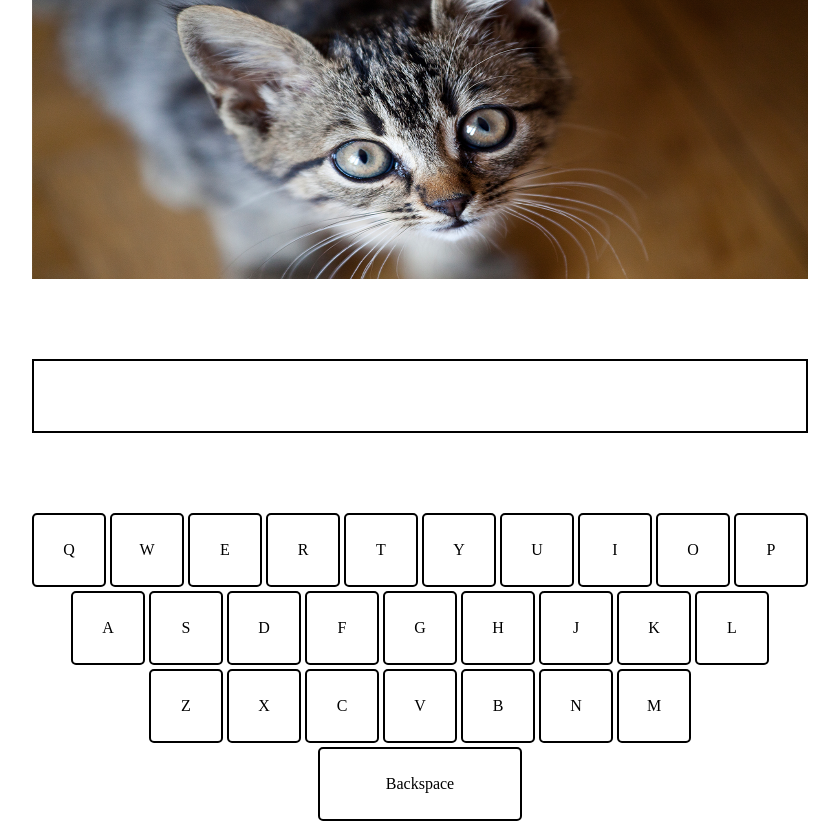
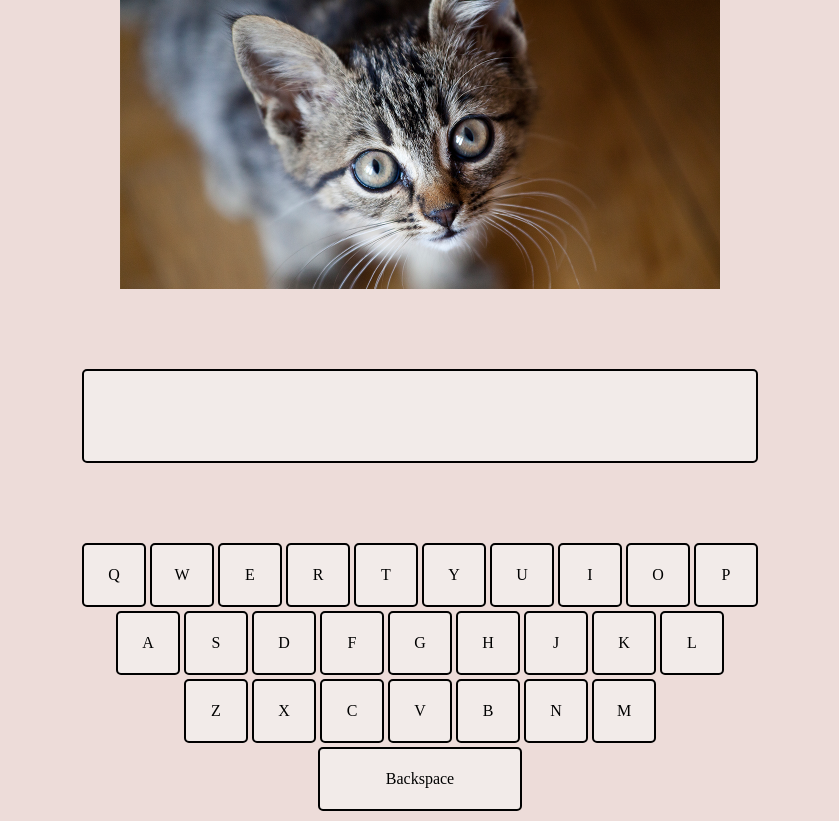
Before and after one commit to jzapiorkowski/guess-the-word, a React app: page / in a window 1280 px wide. Shown: the whole page, without its empty margins (220-1059 px from the left). Built offline with nearby package versions, Linux system fonts and the light colour scheme.

Commit message:
add styles

```diff
--- a/public/index.html
+++ b/public/index.html
@@ -20,7 +20,7 @@
       work correctly both with client-side routing and a non-root public URL.
       Learn how to configure a non-root public URL by running `npm run build`.
     -->
-    <title>React App</title>
+    <title>Guess the word!</title>
   </head>
   <body>
     <noscript>You need to enable JavaScript to run this app.</noscript>
--- a/src/button/button.scss
+++ b/src/button/button.scss
@@ -1,11 +1,25 @@
 .button {
-  width: 70px;
-  height: 70px;
+  width: 60px;
+  height: 60px;
   border: solid 2px black;
   display: flex;
   justify-content: center;
   align-items: center;
   border-radius: 5px;
+  background-color: #f2ebe9;
+  cursor: default;
+  user-select: none;
+  -moz-user-select: none;
+  -webkit-user-select: none;
+  -ms-user-select: none;
+  @media (max-width: 700px) {
+    width: 45px;
+    height: 45px;
+  }
+  &:active {
+    // background-color: red;
+    filter: brightness(85%);
+  }
 }
 
 .backspace {
--- a/src/styles/styles.scss
+++ b/src/styles/styles.scss
@@ -9,4 +9,5 @@ body {
   align-items: center;
   justify-content: center;
   height: 100vh;
+  background-color: #eddcd9;
 }
--- a/src/textArea/TextArea.js
+++ b/src/textArea/TextArea.js
@@ -20,7 +20,6 @@ export const TextArea = () => {
         changeImage();
       }
       setWord('');
-      console.log(currentImage);
     }
   }, [word]);
 
--- a/src/textArea/textArea.scss
+++ b/src/textArea/textArea.scss
@@ -4,6 +4,6 @@
   gap: 80px;
   img {
     height: 300px;
-    // width: auto;
+    margin: auto;
   }
 }
--- a/src/wordOutput/wordOutput.scss
+++ b/src/wordOutput/wordOutput.scss
@@ -1,8 +1,15 @@
 .word-input {
-  height: 70px;
+  height: 90px;
   border: solid black 2px;
   min-width: 600px;
   display: flex;
   align-items: center;
   justify-content: center;
+  background-color: #f2ebe9;
+  border-radius: 5px;
+  font-size: 35px;
+  letter-spacing: 2px;
+  @media (max-width: 700px) {
+    height: 70px;
+  }
 }
```
Also changed, not shown: src/button/button.css, src/styles/styles.css, src/textArea/textArea.css, src/wordOutput/wordOutput.css, 4 other files.
